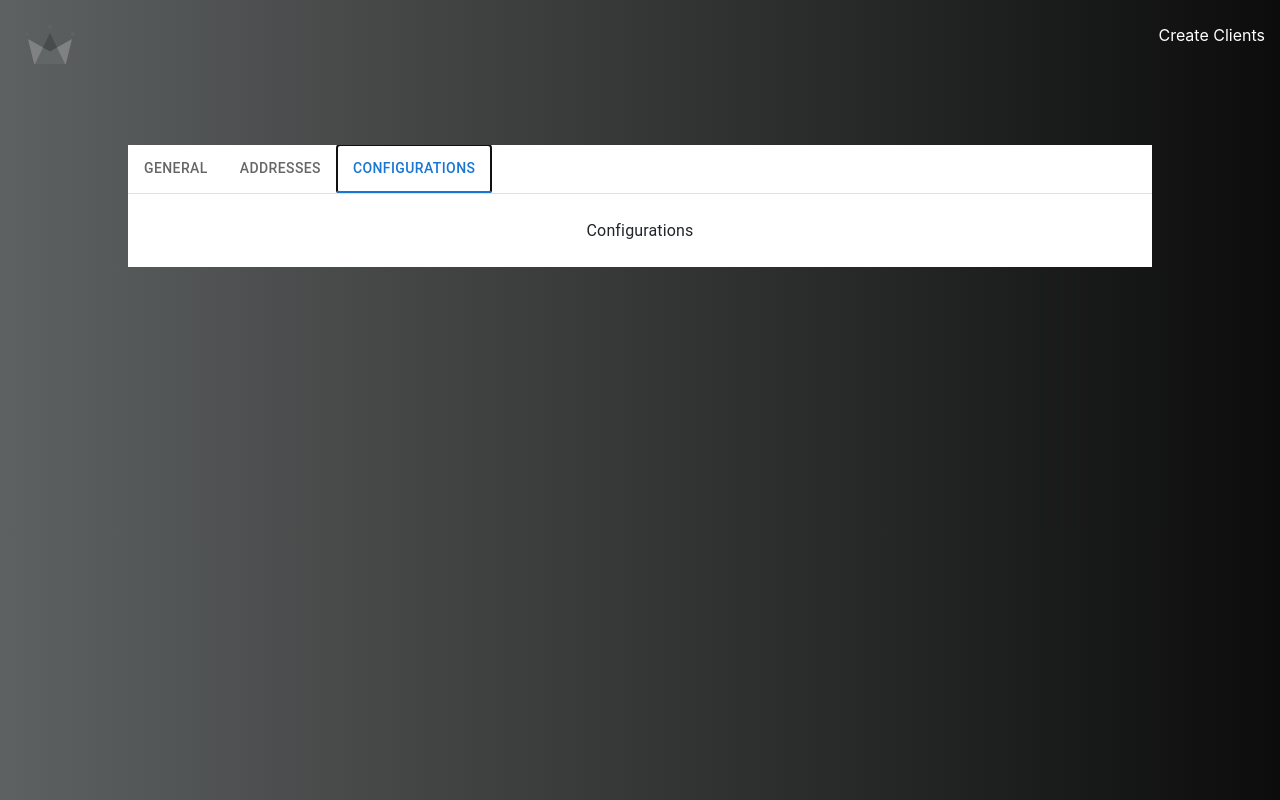
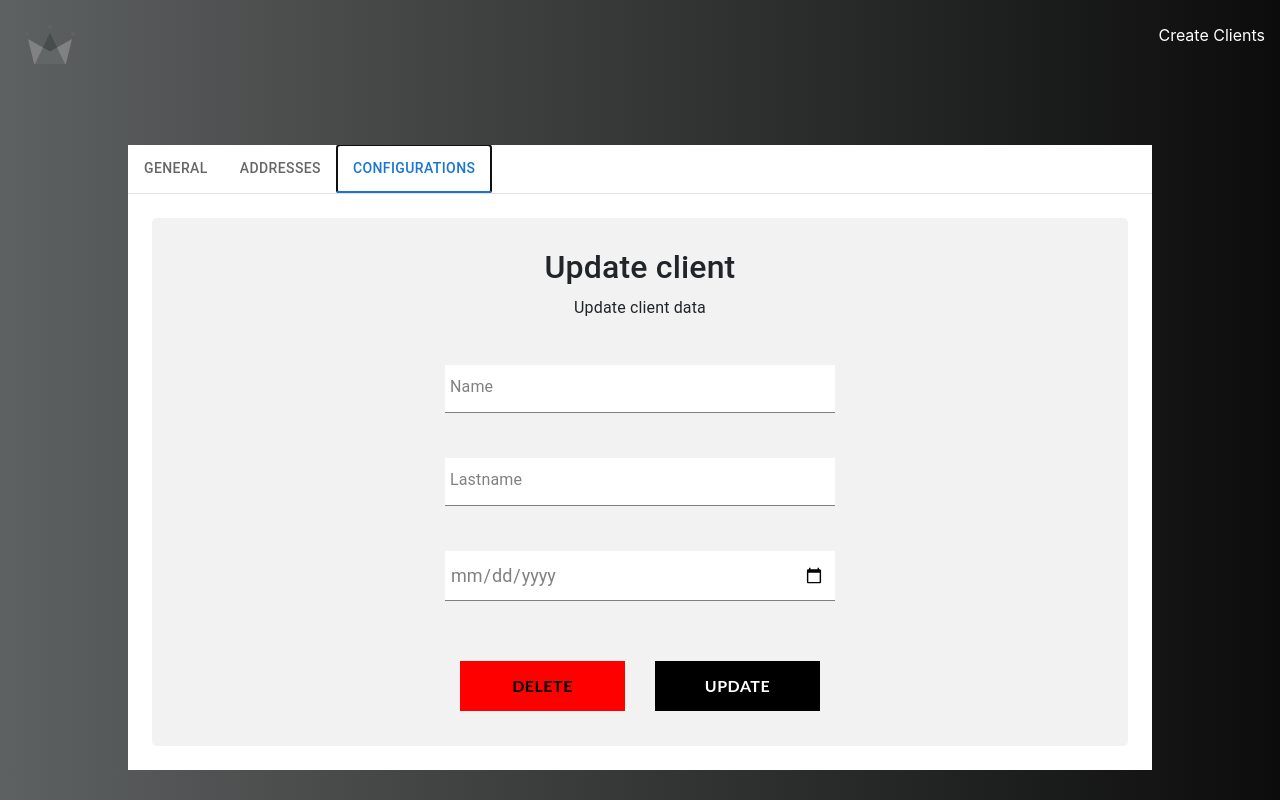
Before and after one commit to Lunaticfrg0/management-fullstack, a React (Create React App) app in the folder Frontend/management-app/: page /client/1 in a window 1280 px wide. Both pictures are taken after a click on the tab "CONFIGURATIONS". Built offline with nearby package versions, Linux system fonts and the light colour scheme; no server answers.

Commit message:
add profile manager to tab

```diff
--- /dev/null
+++ b/Frontend/management-app/src/components/profile-manager/profile-manager.component.jsx
@@ -0,0 +1,140 @@
+import { FormContainer } from "./profile-manager.styles";
+import FormInput from "../form-input/form-input.component"
+import { useState } from "react";
+import { root_api } from "../../utils/constants";
+import { useParams } from "react-router-dom";
+import { useEffect } from "react";
+import { DeleteBtnProfile, UpdateBtnProfile, ButtonsContainer } from "./profile-manager.styles";
+import { useNavigate } from "react-router-dom";
+import moment from "moment"
+const defaultFormFields = {
+    name: '',
+    lastname:'',
+    birthDate: ''
+  }
+const ProfileManager = ({client}) => {
+    const navigate = useNavigate();
+
+    const onNavigateHandler = () => navigate(`/`)
+    const [formFields, setFormFields] = useState(defaultFormFields)
+    const [isLoading, setIsLoading] = useState(false)
+    useEffect(() => {
+        client.birthDate = moment(client.birthDate,'YYYY/MM/DD/ HH:mm').format('yyyy-MM-DD');
+      setFormFields(client)
+    }, [client])
+    const {id} = useParams();
+    const handleChange = (event) => {
+        const {name, value} = event.target;
+        setFormFields({...formFields, [name]: value})
+    }
+    const { name, lastname, birthDate } = formFields;
+
+    const handleSubmit = async (event) => {
+        event.preventDefault();
+        if(!name || !lastname || !birthDate){
+            alert("All values should be added")
+            return
+        }
+        try {
+          await fetch(root_api.clients, {
+            method: 'PUT',
+            body: JSON.stringify({
+                name,
+                lastname,
+                birthDate,
+                id,
+            }),
+            headers: {
+            'Content-type': 'application/json; charset=UTF-8',
+            },
+            }).then((response) => response.json())
+            .then((data) => {
+               alert("Address uploaded")
+               window.location.reload(false);
+            })
+            .catch((err) => {
+               alert(err.message)
+               setIsLoading(false)
+               window.location.reload(false);
+            });
+            setIsLoading(false)
+        } catch (error) {
+            switch(error.code){
+                case "auth/wrong-password":
+                    alert("Email or password incorrect")
+                    break;
+                case "auth/user-not-found":
+                    alert("No user associates to email")
+                    break;
+                default:
+                    console.log(error.code)
+                    break;
+            }
+        }
+
+    }
+    const handleDelete = async (event) => {
+        if(window.confirm("Are you sure you want to delete the client?")){
+            try {
+                await fetch(root_api.clients+`/${id}`, {
+                  method: 'Delete',
+                  headers: {
+                  'Content-type': 'application/json; charset=UTF-8',
+                  },
+                  }).then((response) => response.json())
+                  .then((data) => {
+                     alert("Address Deleted")
+                     onNavigateHandler()
+                  })
+                  .catch((err) => {
+                     alert(err.message)
+                     setIsLoading(false)
+                     onNavigateHandler()
+                  });
+                  setIsLoading(false)
+              } catch (error) {
+                    console.log(error.message)
+              }
+            }
+        else{
+            return
+        }
+    }
+
+    return(
+        <FormContainer>
+            <h2>Update client</h2>
+            <span>Update client data</span>
+            <form onSubmit={handleSubmit}>
+            <FormInput
+                label='Name'
+                type='text'
+                required
+                onChange={handleChange}
+                name='name'
+                value={name}
+            />
+            <FormInput
+                label='Lastname'
+                type='text'
+                required
+                onChange={handleChange}
+                name='lastname'
+                value={lastname}
+            />
+            <FormInput
+                type='date'
+                required
+                onChange={handleChange}
+                name='birthDate'
+                value={birthDate}
+            />
+            <ButtonsContainer>
+                <DeleteBtnProfile onClick={handleDelete} disable={isLoading} >Delete</DeleteBtnProfile>
+                <UpdateBtnProfile type="submit" disable={isLoading}>Update</UpdateBtnProfile>
+            </ButtonsContainer>
+            </form>
+      </FormContainer>
+    )
+}
+export default ProfileManager;
--- /dev/null
+++ b/Frontend/management-app/src/components/profile-manager/profile-manager.styles.jsx
@@ -0,0 +1,41 @@
+import styled from 'styled-components';
+import { BaseButton } from '../button/button.styles';
+export const FormContainer = styled.div`
+  display: flex;
+  flex-direction: column;
+  align-items: center;
+
+  h2 {
+    margin: 10px 0;
+  }
+  border-radius: 5px;
+  background-color: #f2f2f2;
+  padding: 20px;
+`;
+
+export const UpdateBtnProfile = styled(BaseButton)`
+
+`
+export const DeleteBtnProfile = styled(BaseButton)`
+    background-color: red;
+    color: black;
+    &:hover {
+    background-color: white;
+    color: red;
+    border: 1px solid black;
+  }
+`
+export const ButtonsContainer = styled.div`
+    display: flex;
+    justify-content: center;
+    top:0;
+    bottom: 0;
+    left: 0;
+    right: 0;
+    align-items:center;
+    margin: auto;
+  button{
+    font-size: medium;
+    margin: 15px;
+  }
+`;
--- a/Frontend/management-app/src/routes/client/client.component.jsx
+++ b/Frontend/management-app/src/routes/client/client.component.jsx
@@ -10,6 +10,7 @@ import Box from '@mui/material/Box';
 import Profile from "../../components/profile/profile.component";
 import AddressList from "../../components/address-list/address-list.component";
 import { TabContainer } from "./client.styles";
+import ProfileManager from "../../components/profile-manager/profile-manager.component";
 
 const defaultClient = {
     name: "",
@@ -99,7 +100,7 @@ const Client = () => {
                     <AddressList addresses={client.clientAddresses}/>
                 </TabPanel>
                 <TabPanel value={value} index={2}>
-                    Configurations
+                  <ProfileManager client={client}/>
                 </TabPanel>
             </Box>
         </TabContainer>
```
